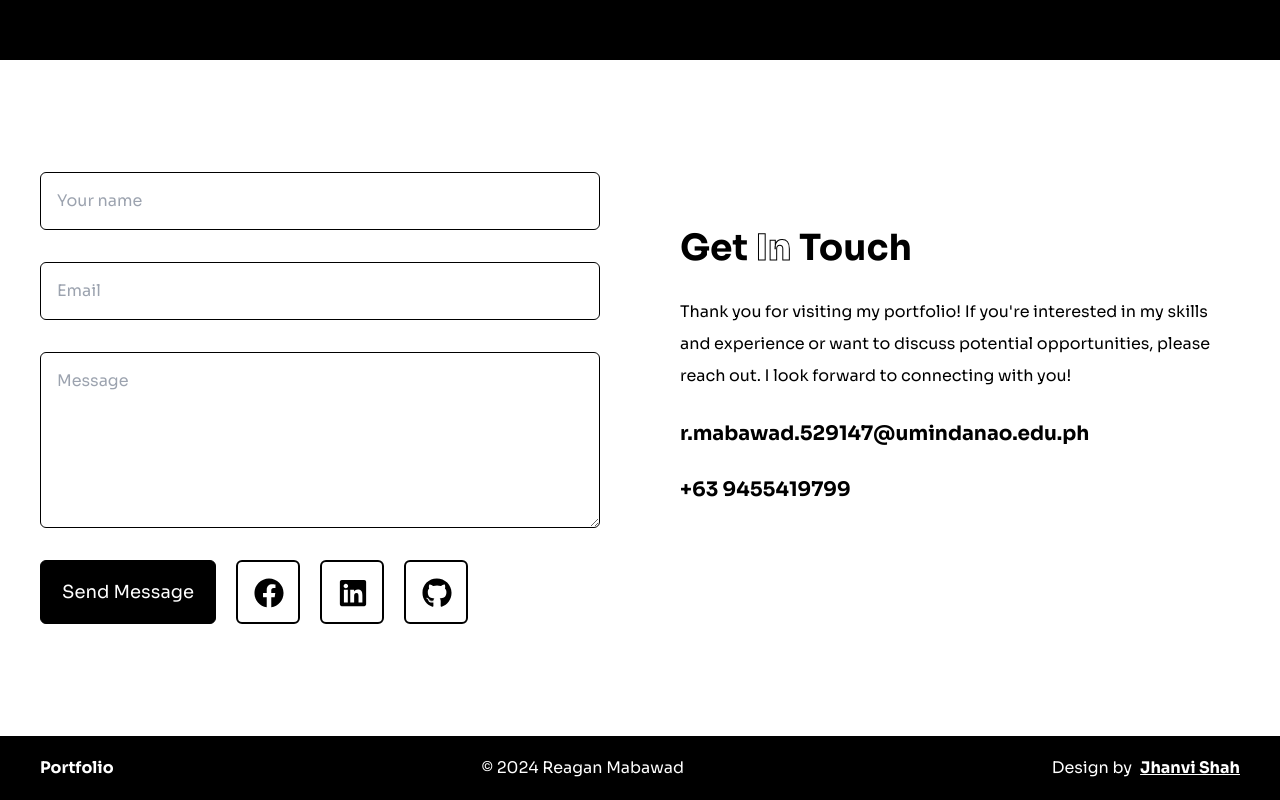
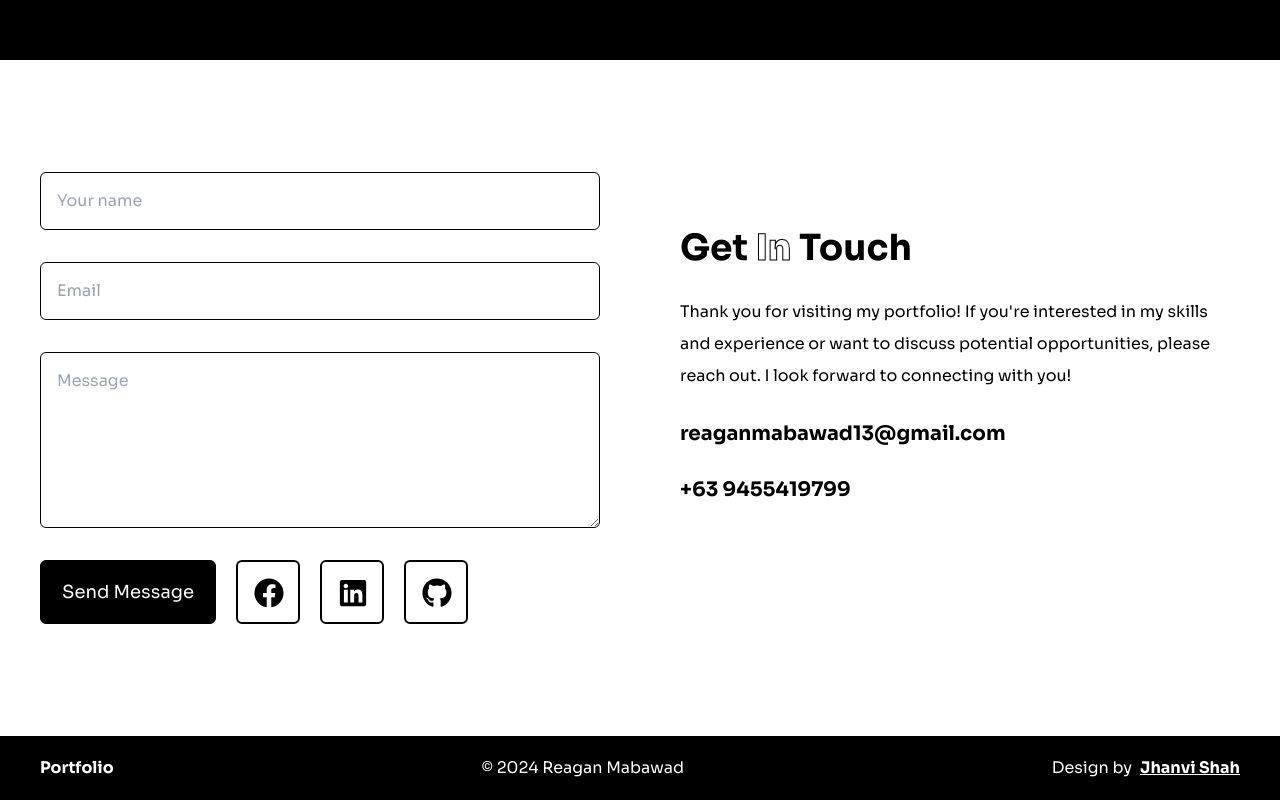
Before and after one commit to reagan13/myportfolio, a React (Vite) app: page / in a window 1280 px wide. Shown: the part 3411-4211 px from the top of the page. Built offline with nearby package versions, Linux system fonts and the light colour scheme.

Commit message:
change email

```diff
--- a/src/Components/Sections/GetInTouch.jsx
+++ b/src/Components/Sections/GetInTouch.jsx
@@ -38,7 +38,7 @@ const GetInTouch = () => {
 					please reach out. I look forward to connecting with you!
 				</p>
 				<p className="text-sm sm:text-base md:text-xl font-bold ">
-					r.mabawad.529147@umindanao.edu.ph
+					reaganmabawad13@gmail.com
 				</p>
 				<p className="md:text-xl font-bold">+63 9455419799</p>
 			</div>
```
